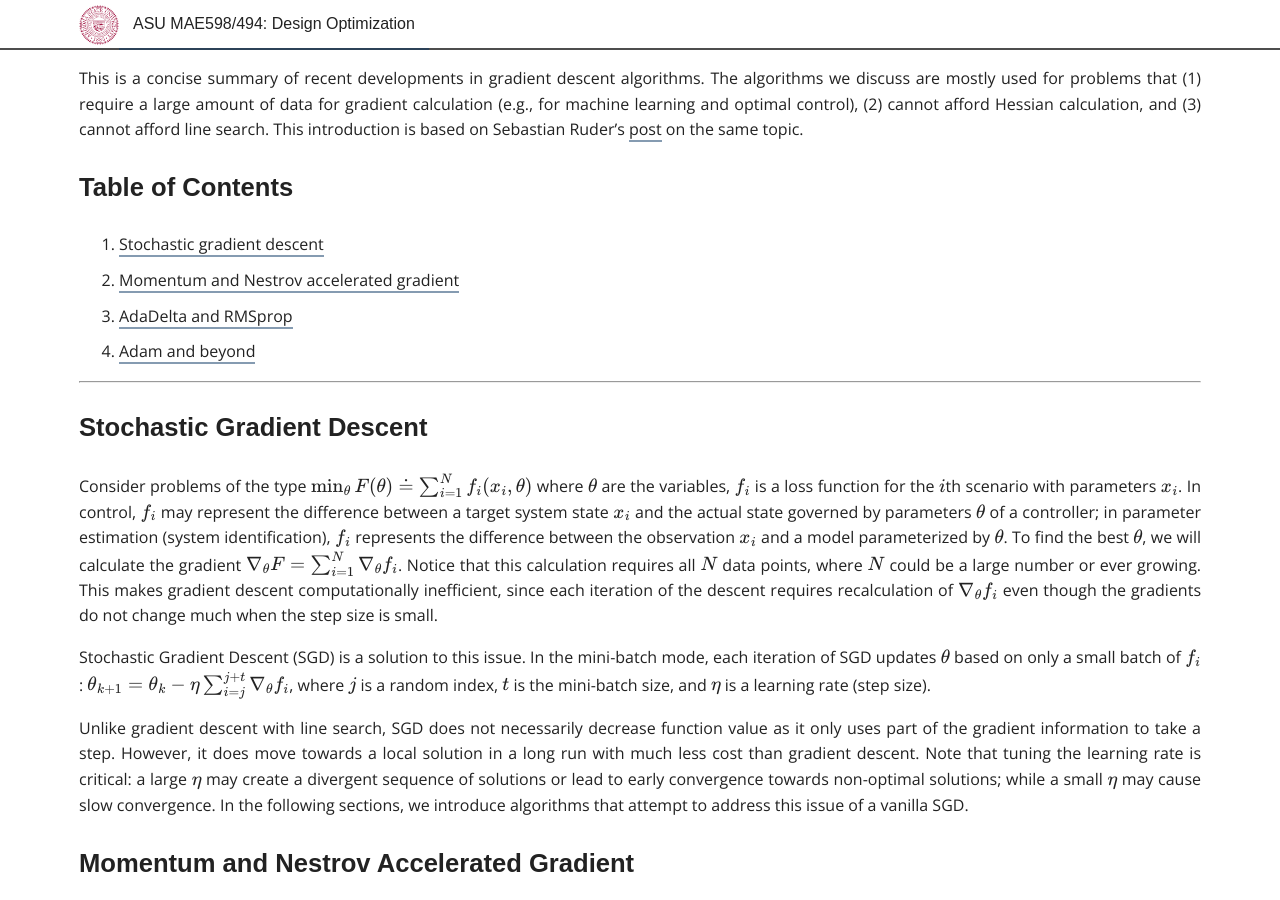
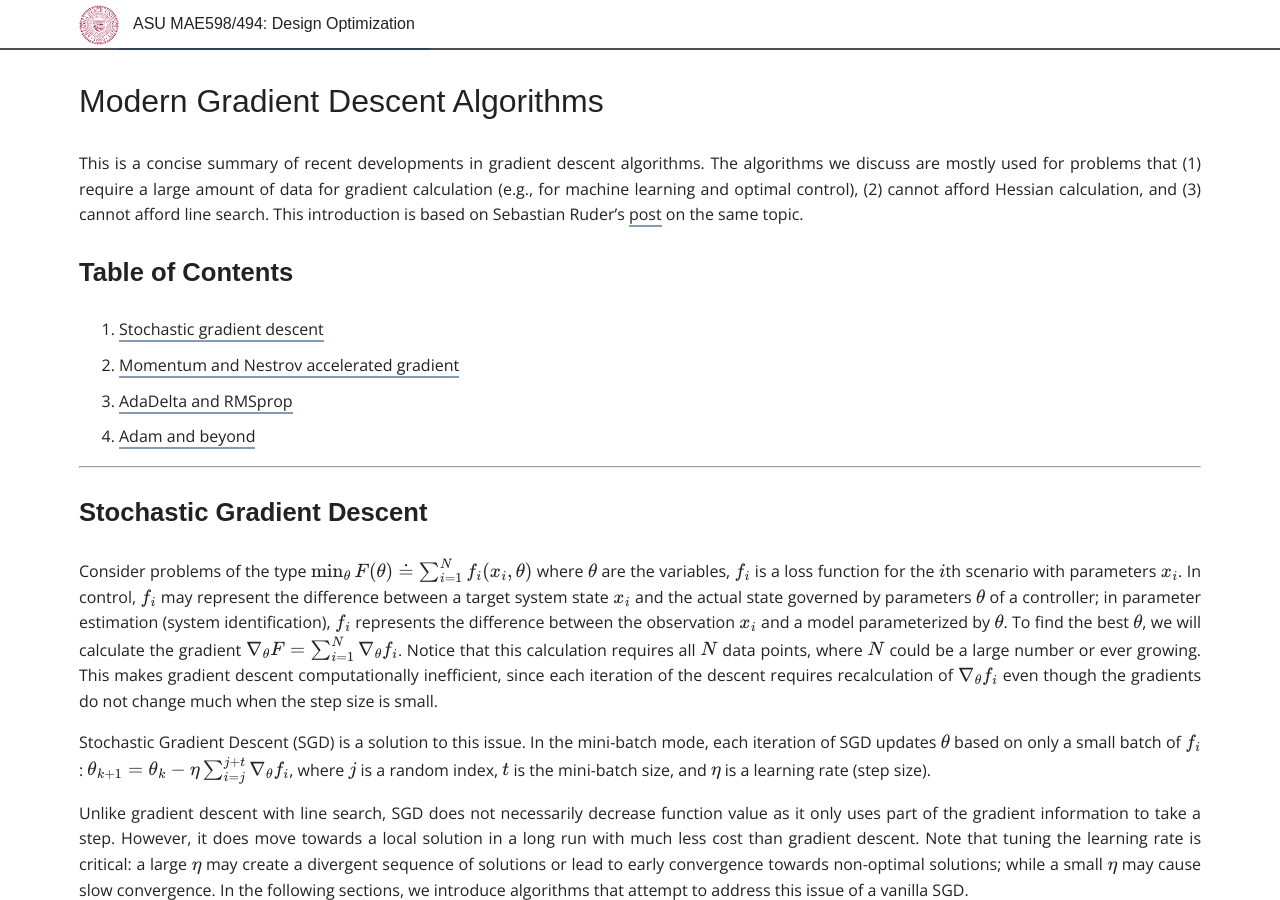
Before and after one commit to DesignInformaticsLab/DesignInformaticsLab.github.io, a Jekyll site: the page built from _posts/teaching/designopt/2017-09-04-designopt-gradient.md, in a window 1280 px wide and 900 px high. Built offline with Jekyll 4.4.1, drawn with Linux system fonts in a browser that asks for light colours; some web fonts are replaced; formulas are drawn with MathJax 3.

Commit message:
updated hw

```diff
--- a/_posts/teaching/designopt/2017-09-04-designopt-gradient.md
+++ b/_posts/teaching/designopt/2017-09-04-designopt-gradient.md
@@ -22,6 +22,8 @@ MathJax.Hub.Queue(function() {
 });
 </script>
 <script type="text/javascript" src="http://cdn.mathjax.org/mathjax/latest/MathJax.js?config=TeX-AMS-MML_HTMLorMML"></script>
+
+## Modern Gradient Descent Algorithms
 
 This is a concise summary of recent developments in gradient descent algorithms. The algorithms
 we discuss are mostly used for problems that (1) require a large amount of data for gradient calculation
@@ -150,7 +152,7 @@ $$\theta_{t+1}= \theta_{t} + \Delta \theta_{t} $$.
 
 ### **Adam and beyond <a name="adam"></a>**
 
-#### Adam([paper](https://arxiv.org/abs/1412.6980))
+#### Adam ([paper](https://arxiv.org/abs/1412.6980))
 
 Adam is another optimization algorithm that has be widely used in neural network community.
 It is similar to AdaGrad, but with adaptive parameters choice. The updating rule
```
